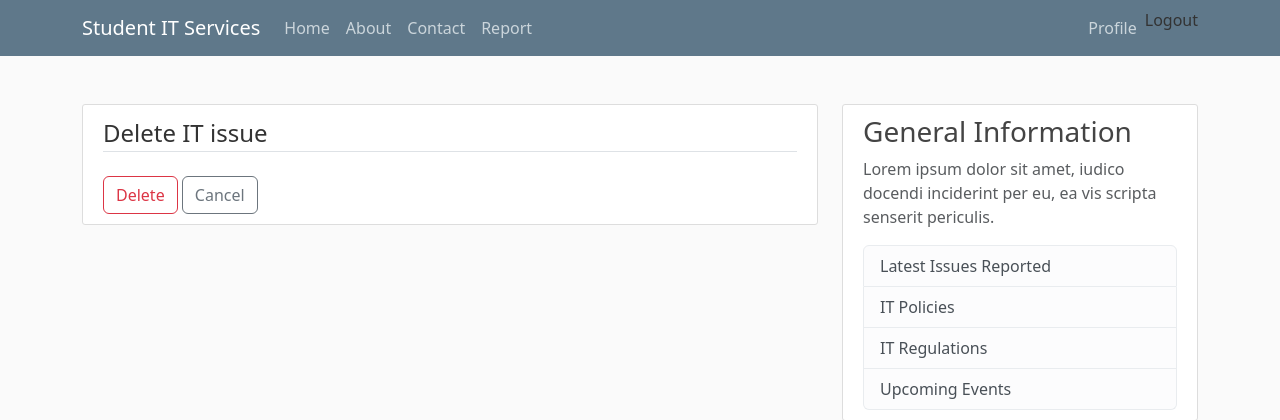
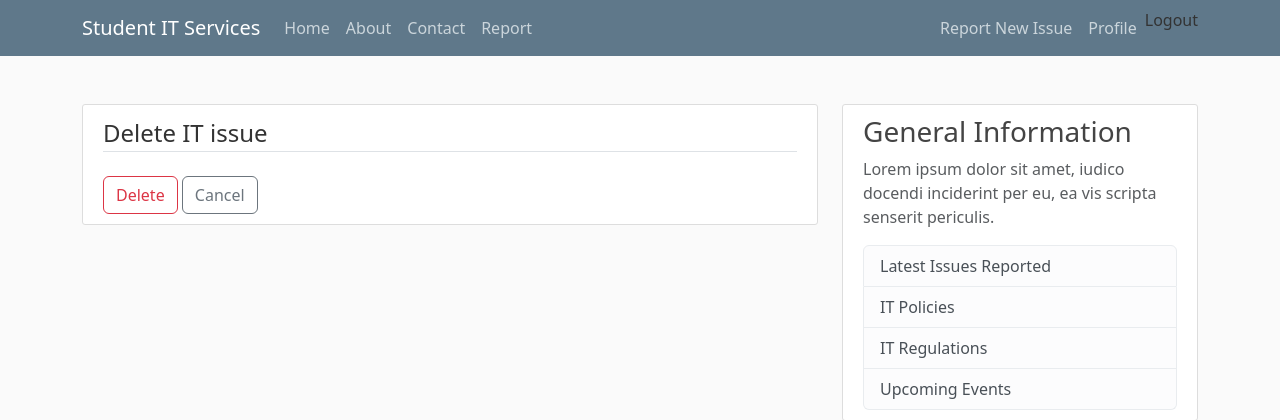
Before and after one commit to CaymenH/Django-app, a Django app: page /itreporting/issues/4/delete/ in a window 1280 px wide. Shown: the top 420 px of the page. Run offline with Django 5.2, Linux system fonts and the light colour scheme; a user stored in the database is signed in; data comes from the database, SQL or seed files in the repository.

Commit message:
add report new issue to nav bar

```diff
--- a/itreporting/templates/itreporting/base.html
+++ b/itreporting/templates/itreporting/base.html
@@ -41,6 +41,7 @@
                         <!-- Right Side -->
                         <div class="navbar-nav">
                             {% if user.is_authenticated %}
+                            <a class="nav-item nav-link" href="{% url 'itreporting:issue-create' %}">Report New Issue</a>
                              <a class="nav-item nav-link" href="{% url 'profile' %}">Profile</a>
                                 <form method="post" id="frm_logout" action="{% url 'logout' %}" style="display:inline;">
                                     {% csrf_token %}
```
